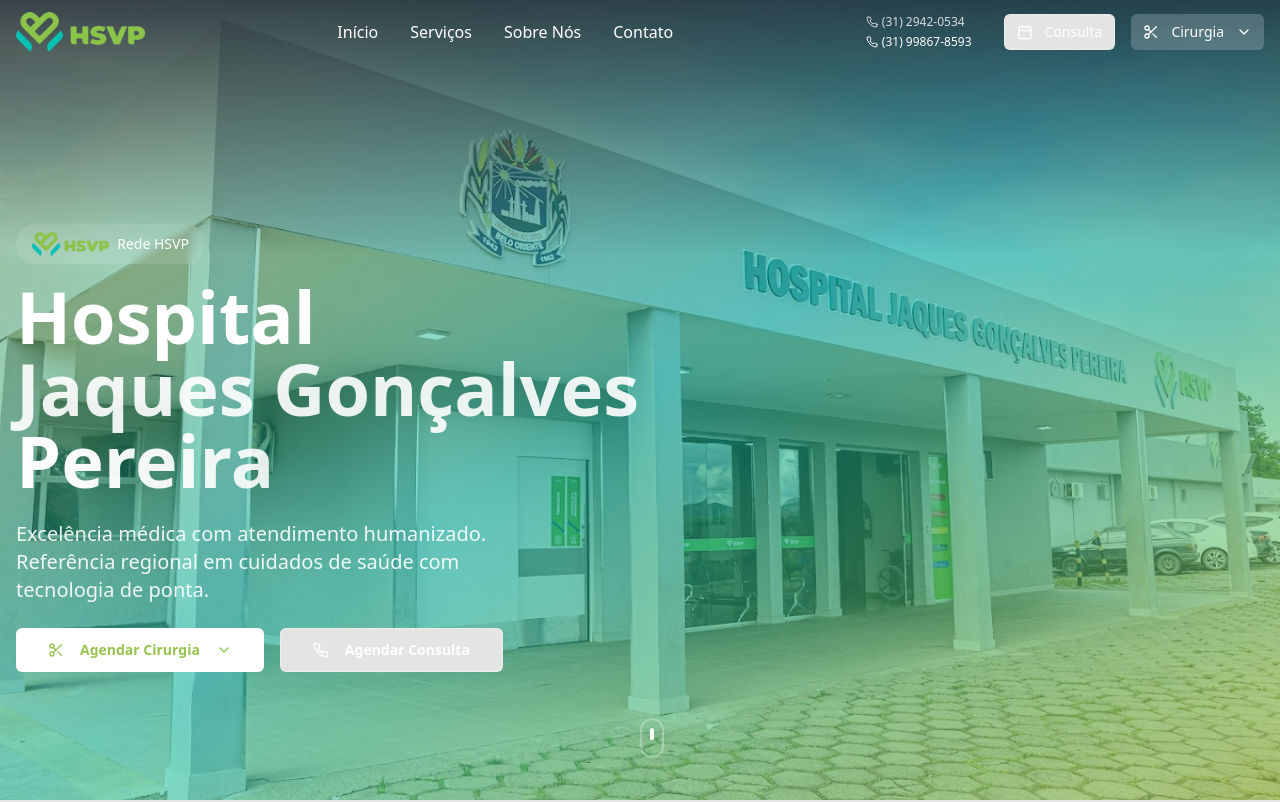
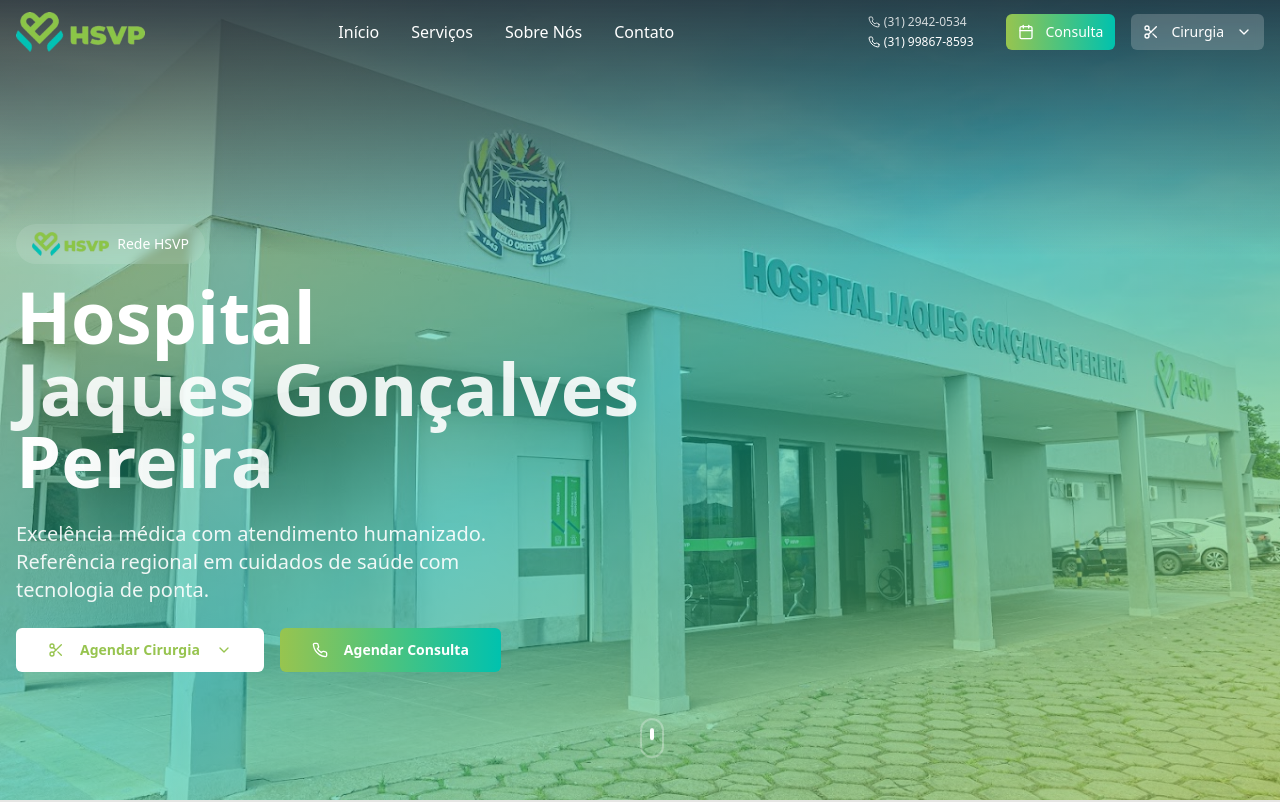
Before and after one commit to mataleone/vital-pages-launch, a React (Vite) app: page / in a window 1280 px wide. Shown: the top 802 px of the page. Built offline with nearby package versions, Linux system fonts and the light colour scheme.

Commit message:
Ajustar botões e links de agendamento

```diff
--- a/src/components/ContactSection.tsx
+++ b/src/components/ContactSection.tsx
@@ -129,7 +129,7 @@ const ContactSection = () => {
                       variant="outline"
                       size="sm"
                       className="w-full hover:bg-primary hover:text-white transition-colors"
-                      onClick={() => window.open('https://api.whatsapp.com/send/?phone=55319974042370', '_blank')}
+                      onClick={() => window.open('https://api.whatsapp.com/send/?phone=5531997404237', '_blank')}
                     >
                       <MessageCircle className="w-4 h-4 mr-2" />
                       Julia
--- a/src/components/Header.tsx
+++ b/src/components/Header.tsx
@@ -78,11 +78,10 @@ const Header = () => {
             </div>
             <Button
               size="sm"
-              variant="outline"
               className={`transition-all duration-500 ${
                 isScrolled
-                  ? 'border-primary text-primary hover:bg-primary hover:text-white'
-                  : 'border-white/30 text-white hover:bg-white/10 backdrop-blur-sm'
+                  ? 'bg-gradient-to-r from-primary to-secondary hover:shadow-lg'
+                  : 'bg-gradient-to-r from-primary to-secondary text-white hover:shadow-lg'
               }`}
               asChild
             >
@@ -120,7 +119,7 @@ const Header = () => {
                       Agendamento - Francielly
                     </a>
                     <a
-                      href="https://api.whatsapp.com/send/?phone=55319974042370"
+                      href="https://api.whatsapp.com/send/?phone=5531997404237"
                       target="_blank"
                       rel="noopener noreferrer"
                       className="flex items-center w-full px-4 py-3 text-sm text-foreground hover:bg-accent hover:text-accent-foreground rounded-md transition-colors"
@@ -205,11 +204,10 @@ const Header = () => {
                 </div>
                 <div className="flex flex-col space-y-2">
                   <Button
-                    variant="outline"
                     className={`w-full transition-all duration-300 ${
                       isScrolled
-                        ? 'border-primary text-primary hover:bg-primary hover:text-white'
-                        : 'border-white/30 text-white hover:bg-white/10'
+                        ? 'bg-gradient-to-r from-primary to-secondary'
+                        : 'bg-gradient-to-r from-primary to-secondary text-white hover:shadow-lg'
                     }`}
                     asChild
                   >
@@ -221,7 +219,7 @@ const Header = () => {
                   <Button className={`w-full transition-all duration-300 ${
                     isScrolled
                       ? 'bg-gradient-to-r from-primary to-secondary'
-                      : 'bg-white/20 text-white hover:bg-white/30'
+                      : 'bg-gradient-to-r from-primary to-secondary text-white hover:shadow-lg'
                   }`}>
                     <Scissors className="w-4 h-4 mr-2" />
                     Agendar Cirurgia
--- a/src/components/ModernHero.tsx
+++ b/src/components/ModernHero.tsx
@@ -80,7 +80,7 @@ const ModernHero = () => {
                         Agendamento - Francielly
                       </a>
                       <a
-                        href="https://api.whatsapp.com/send/?phone=55319974042370"
+                        href="https://api.whatsapp.com/send/?phone=5531997404237"
                         target="_blank"
                         rel="noopener noreferrer"
                         className="flex items-center w-full px-4 py-3 text-sm text-foreground hover:bg-accent hover:text-accent-foreground rounded-md transition-colors"
@@ -96,8 +96,7 @@ const ModernHero = () => {
 
               <Button
                 size="lg"
-                variant="outline"
-                className="border-white/30 text-white hover:bg-white/10 backdrop-blur-sm font-semibold px-8 py-4"
+                className="bg-gradient-to-r from-primary to-secondary text-white hover:shadow-lg font-semibold px-8 py-4"
                 asChild
               >
                 <a href="https://api.whatsapp.com/send/?phone=5531998678593&text&type=phone_number&app_absent=0" target="_blank" rel="noopener noreferrer">
```
